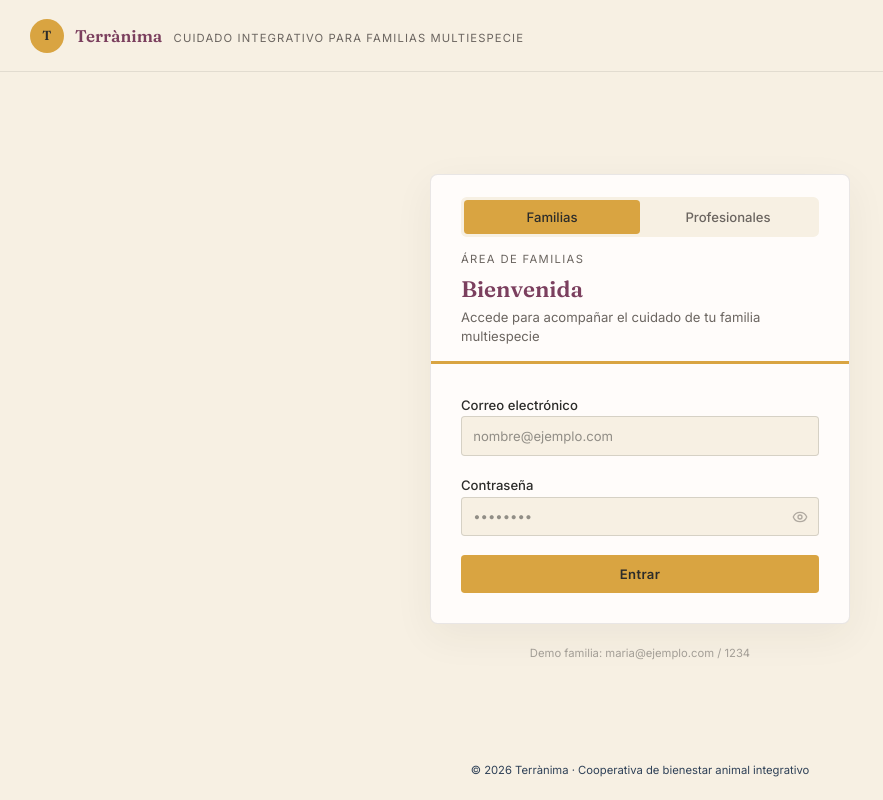
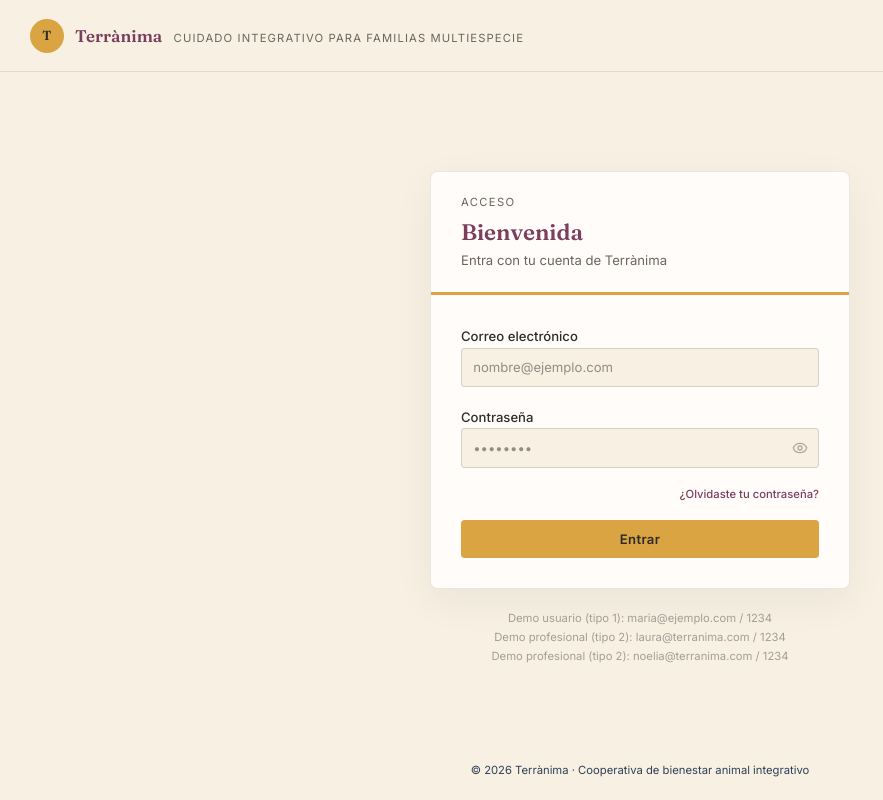
Before and after one commit to FcoTebar93/Terranima, a React (Vite) app: page / in a window 1280 px wide. Shown: the whole page, without its empty margins (0-883 px from the left). Built offline with nearby package versions, Linux system fonts and the light colour scheme.

Commit message:
feat(app): Updated login functionality with role management; add new npm scripts

```diff
--- a/package.json
+++ b/package.json
@@ -5,7 +5,10 @@
   "type": "module",
   "scripts": {
     "build": "vite build",
-    "dev": "vite"
+    "dev": "vite",
+    "wp:up": "powershell -ExecutionPolicy Bypass -File scripts/wp-up.ps1",
+    "wp:down": "docker compose down",
+    "wp:logs": "docker compose logs -f wordpress"
   },
   "dependencies": {
     "@emotion/react": "11.14.0",
--- a/src/app/brand.ts
+++ b/src/app/brand.ts
@@ -36,4 +36,22 @@ export const profesionalPorEspecialidad: Record<Especialidad, string> = {
   "Terapia familiar": "Terapia familiar",
 };
 
+/**
+ * Tipo de usuario en la ficha (viene del backend).
+ * 1 = usuario / familia (tutor)
+ * 2 = profesional
+ */
+export type TipoUsuario = 1 | 2;
+
+export const TIPO_USUARIO = 1 as const;
+export const TIPO_PROFESIONAL = 2 as const;
+
 export type UserRole = "tutor" | "profesional";
+
+export function roleFromTipo(tipo: TipoUsuario): UserRole {
+  return tipo === TIPO_PROFESIONAL ? "profesional" : "tutor";
+}
+
+export function isProfesionalTipo(tipo: TipoUsuario): boolean {
+  return tipo === TIPO_PROFESIONAL;
+}
--- a/src/app/components/LoginPage.tsx
+++ b/src/app/components/LoginPage.tsx
@@ -1,24 +1,73 @@
 import { useState } from "react";
 import { Eye, EyeOff, AlertCircle } from "lucide-react";
-import { brand, Especialidad, UserRole } from "../brand";
+import {
+  brand,
+  Especialidad,
+  TipoUsuario,
+  TIPO_USUARIO,
+  TIPO_PROFESIONAL,
+  roleFromTipo,
+  UserRole,
+} from "../brand";
 
+/** Usuario de sesión; `tipo` discrimina la vista (1 usuario, 2 profesional). */
 export interface AppUser {
   name: string;
   email: string;
+  /** 1 = usuario/familia · 2 = profesional */
+  tipo: TipoUsuario;
+  /** Derivado de `tipo` para la UI existente */
+  role: UserRole;
   numeroSocio: string;
-  role: UserRole;
   direccion: string;
   especialidad?: Especialidad;
 }
+
+interface CuentaDemo {
+  email: string;
+  password: string;
+  name: string;
+  tipo: TipoUsuario;
+  numeroSocio: string;
+  direccion: string;
+  especialidad?: Especialidad;
+}
+
+/** Simula lo que devolvería la API al autenticar. */
+const cuentasDemo: CuentaDemo[] = [
+  {
+    email: "maria@ejemplo.com",
+    password: "1234",
+    name: "María García López",
+    tipo: TIPO_USUARIO,
+    numeroSocio: "TA-2026-00482",
+    direccion: "Carrer de la Pau 12, 08001 Barcelona",
+  },
+  {
+    email: "laura@terranima.com",
+    password: "1234",
+    name: "Laura Vidal",
+    tipo: TIPO_PROFESIONAL,
+    numeroSocio: "",
+    direccion: "",
+    especialidad: "Educación canina",
+  },
+  {
+    email: "noelia@terranima.com",
+    password: "1234",
+    name: "Noelia Serra",
+    tipo: TIPO_PROFESIONAL,
+    numeroSocio: "",
+    direccion: "",
+    especialidad: "Nutrición",
+  },
+];
 
 interface LoginPageProps {
   onLogin: (user: AppUser) => void;
 }
 
-type LoginMode = "tutor" | "profesional";
-
 export function LoginPage({ onLogin }: LoginPageProps) {
-  const [mode, setMode] = useState<LoginMode>("tutor");
   const [email, setEmail] = useState("");
   const [password, setPassword] = useState("");
   const [showPassword, setShowPassword] = useState(false);
@@ -36,47 +85,25 @@ export function LoginPage({ onLogin }: LoginPageProps) {
 
     setLoading(true);
     setTimeout(() => {
-      if (mode === "tutor") {
-        if (email === "maria@ejemplo.com" && password === "1234") {
-          onLogin({
-            name: "María García López",
-            email,
-            numeroSocio: "TA-2026-00482",
-            role: "tutor",
-            direccion: "Carrer de la Pau 12, 08001 Barcelona",
-          });
-          return;
-        }
-        setError("Credenciales de familia no reconocidas. Demo: maria@ejemplo.com / 1234");
+      const cuenta = cuentasDemo.find(
+        c => c.email.toLowerCase() === email.trim().toLowerCase() && c.password === password
+      );
+
+      if (!cuenta) {
+        setError("No hemos podido reconocer esas credenciales.");
         setLoading(false);
         return;
       }
 
-      if (email === "laura@terranima.com" && password === "1234") {
-        onLogin({
-          name: "Laura Vidal",
-          email,
-          numeroSocio: "",
-          role: "profesional",
-          direccion: "",
-          especialidad: "Educación canina",
-        });
-        return;
-      }
-      if (email === "noelia@terranima.com" && password === "1234") {
-        onLogin({
-          name: "Noelia Serra",
-          email,
-          numeroSocio: "",
-          role: "profesional",
-          direccion: "",
-          especialidad: "Nutrición",
-        });
-        return;
-      }
-
-      setError("Credenciales de profesional no reconocidas. Demo: laura@terranima.com o noelia@terranima.com / 1234");
-      setLoading(false);
+      onLogin({
+        name: cuenta.name,
+        email: cuenta.email,
+        tipo: cuenta.tipo,
+        role: roleFromTipo(cuenta.tipo),
+        numeroSocio: cuenta.numeroSocio,
+        direccion: cuenta.direccion,
+        especialidad: cuenta.especialidad,
+      });
     }, 800);
   };
 
@@ -111,42 +138,18 @@ export function LoginPage({ onLogin }: LoginPageProps) {
             className="rounded-lg overflow-hidden"
             style={{ background: brand.cremaCard, border: `1px solid ${brand.border}`, boxShadow: "0 12px 40px rgba(44,44,42,0.06)" }}
           >
-            <div className="px-8 pt-6 pb-4" style={{ borderBottom: `3px solid ${brand.mostaza}` }}>
-              <div
-                className="flex gap-0 mb-4"
-                style={{ background: brand.crema, borderRadius: "0.375rem", padding: "3px" }}
-              >
-                {([
-                  { id: "tutor" as const, label: "Familias" },
-                  { id: "profesional" as const, label: "Profesionales" },
-                ]).map(t => (
-                  <button
-                    key={t.id}
-                    type="button"
-                    onClick={() => { setMode(t.id); setError(""); }}
-                    className="flex-1 py-2 text-sm font-medium rounded transition-all"
-                    style={{
-                      background: mode === t.id ? brand.mostaza : "transparent",
-                      color: mode === t.id ? brand.carbon : brand.carbonMuted,
-                    }}
-                  >
-                    {t.label}
-                  </button>
-                ))}
-              </div>
+            <div className="px-8 py-6" style={{ borderBottom: `3px solid ${brand.mostaza}` }}>
               <p
                 className="text-xs uppercase tracking-widest mb-2"
                 style={{ color: brand.carbonMuted, letterSpacing: "0.12em" }}
               >
-                {mode === "tutor" ? "Área de familias" : "Área de profesionales"}
+                Acceso
               </p>
               <h1 className="font-display text-2xl font-semibold" style={{ color: brand.ciruela }}>
                 Bienvenida
               </h1>
               <p className="text-sm mt-1" style={{ color: brand.carbonMuted }}>
-                {mode === "tutor"
-                  ? "Accede para acompañar el cuidado de tu familia multiespecie"
-                  : "Gestiona citas y chats con las familias"}
+                Entra con tu cuenta de Terrànima
               </p>
             </div>
 
@@ -213,6 +216,12 @@ export function LoginPage({ onLogin }: LoginPageProps) {
                 </div>
               </div>
 
+              <div className="flex justify-end">
+                <button type="button" className="text-xs transition-colors" style={{ color: brand.ciruela }}>
+                  ¿Olvidaste tu contraseña?
+                </button>
+              </div>
+
               <button
                 type="submit"
                 disabled={loading}
@@ -226,16 +235,11 @@ export function LoginPage({ onLogin }: LoginPageProps) {
             </form>
           </div>
 
-          <p className="text-center text-xs mt-6 space-y-1" style={{ color: brand.carbonFaint }}>
-            {mode === "tutor" ? (
-              <span>Demo familia: maria@ejemplo.com / 1234</span>
-            ) : (
-              <>
-                <span className="block">Educación canina: laura@terranima.com / 1234</span>
-                <span className="block">Nutrición: noelia@terranima.com / 1234</span>
-              </>
-            )}
-          </p>
+          <div className="text-center text-xs mt-6 space-y-1" style={{ color: brand.carbonFaint }}>
+            <p>Demo usuario (tipo 1): maria@ejemplo.com / 1234</p>
+            <p>Demo profesional (tipo 2): laura@terranima.com / 1234</p>
+            <p>Demo profesional (tipo 2): noelia@terranima.com / 1234</p>
+          </div>
         </div>
       </div>
 
--- a/src/app/components/MainLayout.tsx
+++ b/src/app/components/MainLayout.tsx
@@ -1,12 +1,12 @@
 import {
   Home, CalendarDays, FileText, MessageSquare, Heart, LogOut, ChevronRight,
 } from "lucide-react";
-import { brand, UserRole } from "../brand";
+import { brand, TipoUsuario, isProfesionalTipo } from "../brand";
 
 export type Section = "dashboard" | "perfil" | "citas" | "informes" | "chat";
 
 interface MainLayoutProps {
-  user: { name: string; email: string; role: UserRole; especialidad?: string };
+  user: { name: string; email: string; tipo: TipoUsuario; especialidad?: string };
   activeSection: Section;
   onNavigate: (section: Section) => void;
   onLogout: () => void;
@@ -47,7 +47,7 @@ export function MainLayout({
   pendingCitas = 0,
   unreadChats = 0,
 }: MainLayoutProps) {
-  const isProf = user.role === "profesional";
+  const isProf = isProfesionalTipo(user.tipo);
   const navItems = (isProf ? profesionalNav : tutorNav).map(item => ({
     ...item,
     badge:
```
Also changed, not shown: 1 other file (tests, documents, lock files or other folders).
